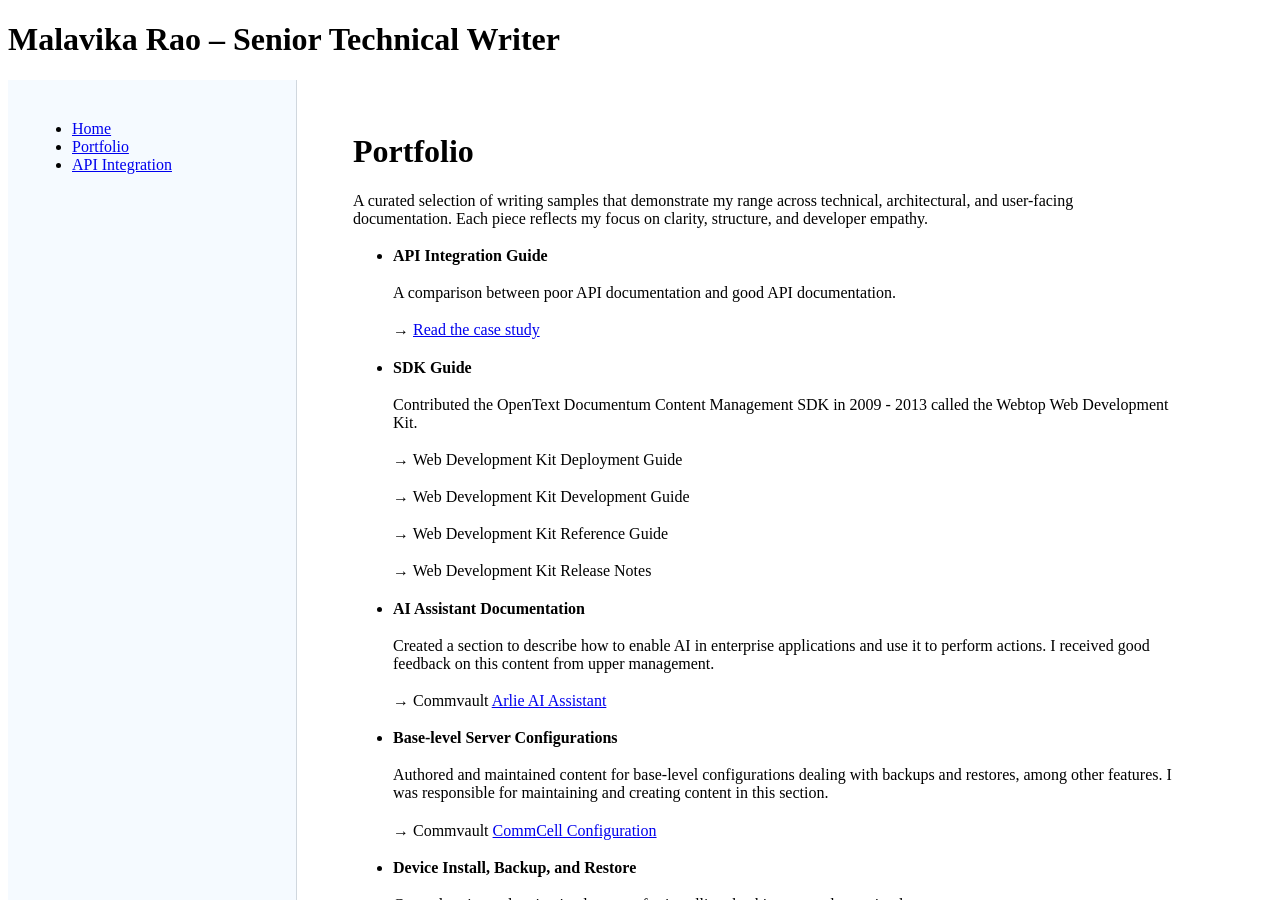
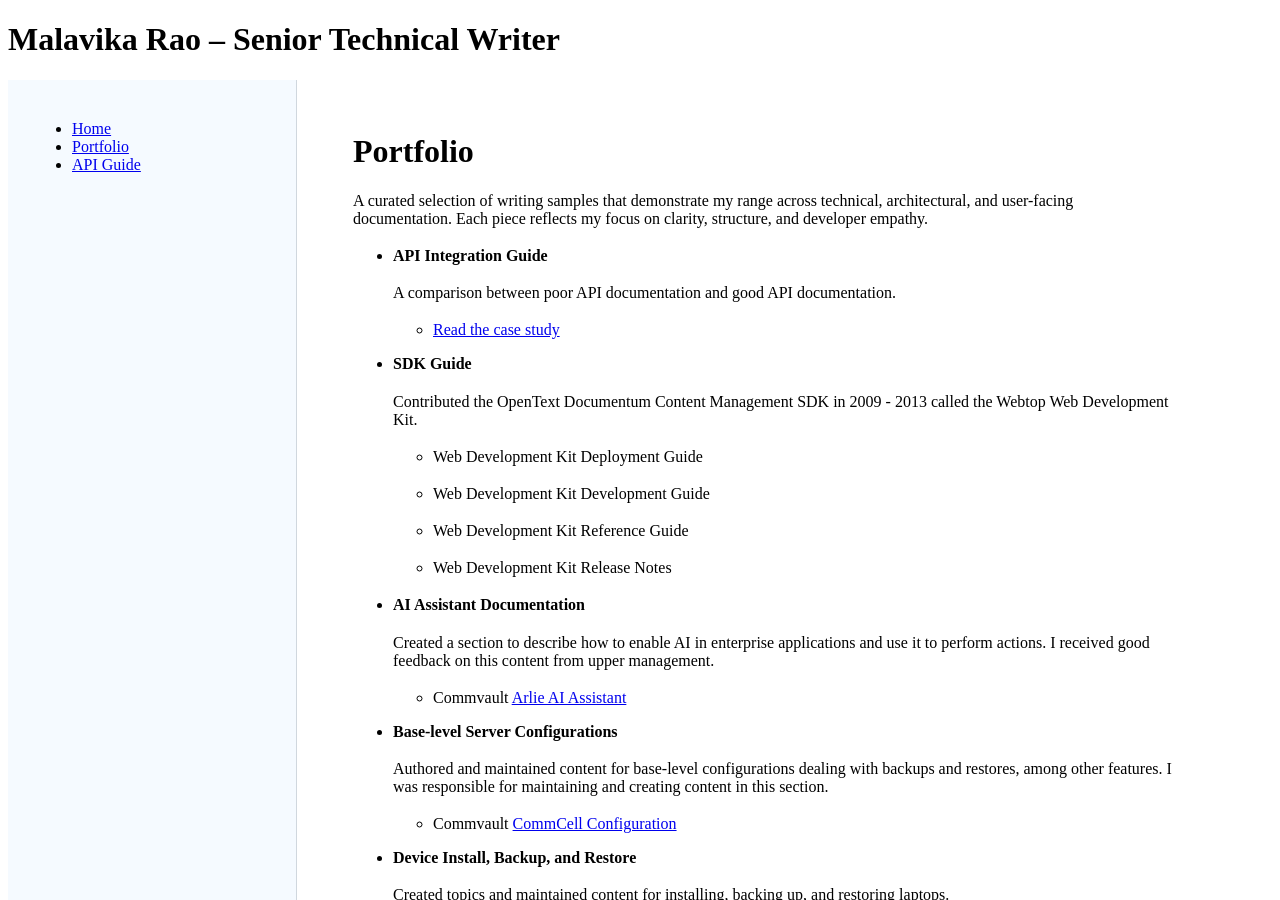
Before and after one commit to msraofolio/msraofolio.github.io, a Jekyll site: the page built from docs/portfolio.md, in a window 1280 px wide and 900 px high. Built offline with Jekyll 4.4.1, drawn with Linux system fonts in a browser that asks for light colours; some of the changed text lies outside the part shown.

Commit message:
Jan26_Update3

```diff
--- a/docs/_layouts/default.html
+++ b/docs/_layouts/default.html
@@ -38,7 +38,7 @@
         <li>
           <a href="{{ '/case-studies/api-integration/' | relative_url }}"
              class="{% if page.url == '/case-studies/api-integration/' %}active{% endif %}">
-             API Integration
+             API Guide
           </a>
         </li>
 
--- a/docs/portfolio.md
+++ b/docs/portfolio.md
@@ -13,49 +13,49 @@ A curated selection of writing samples that demonstrate my range across technica
 
   A comparison between poor API documentation and good API documentation.
 
-  → [Read the case study](/case-studies/api-integration/)
+  * [Read the case study](/case-studies/api-integration/)
 
 - **SDK Guide**
 
   Contributed the OpenText Documentum Content Management SDK in 2009 - 2013 called the Webtop Web Development Kit.
 
-  → Web Development Kit Deployment Guide
+  * Web Development Kit Deployment Guide
 
-  → Web Development Kit Development Guide
+  * Web Development Kit Development Guide
 
-  → Web Development Kit Reference Guide
+  * Web Development Kit Reference Guide
 
-  → Web Development Kit Release Notes
+  * Web Development Kit Release Notes
 
 - **AI Assistant Documentation**
 
   Created a section to describe how to enable AI in enterprise applications and use it to perform actions. I received good feedback on this content from upper management.
 
-  → Commvault [Arlie AI Assistant](https://documentation.commvault.com/11.42/software/arlie_ai_assistant.html)
+  * Commvault [Arlie AI Assistant](https://documentation.commvault.com/11.42/software/arlie_ai_assistant.html)
 
 - **Base-level Server Configurations**
 
   Authored and maintained content for base-level configurations dealing with backups and restores, among other features. I was responsible for maintaining and creating content in this section.
 
-  → Commvault [CommCell Configuration](https://documentation.commvault.com/11.42/software/commcell_configuration.html)
+  * Commvault [CommCell Configuration](https://documentation.commvault.com/11.42/software/commcell_configuration.html)
 
 - **Device Install, Backup, and Restore**
 
   Created topics and maintained content for installing, backing up, and restoring laptops.
 
-  → Commvault [Laptop](https://documentation.commvault.com/11.42/software/laptop.html)
+  * Commvault [Laptop](https://documentation.commvault.com/11.42/software/laptop.html)
 
 - **API & Integration Documentation**
 
   Clear, scenario-driven guides that help developers build faster and with confidence. I worked on API and PowerShell documentation that enabled developers to perform actions outside the application UI via the command line.
 
-  → [Commvault PowerShell Module](https://documentation.commvault.com/11.42/software/commvault_powershell_module.html)
+  * [Commvault PowerShell Module](https://documentation.commvault.com/11.42/software/commvault_powershell_module.html)
 
-  → [Commvault REST API Reference](https://documentation.commvault.com/11.42/software/rest_api_reference.html)
+  * [Commvault REST API Reference](https://documentation.commvault.com/11.42/software/rest_api_reference.html)
 
 - **Old LinkedIn article**
 
-  → [Artificial Intelligence and Us][def]
+  * [Artificial Intelligence and Us][def]
 
 
 <!---
```
Also changed, not shown: docs/case-studies/api-integration.md (+3 -5 lines), docs/index.md (+10 -3 lines).
